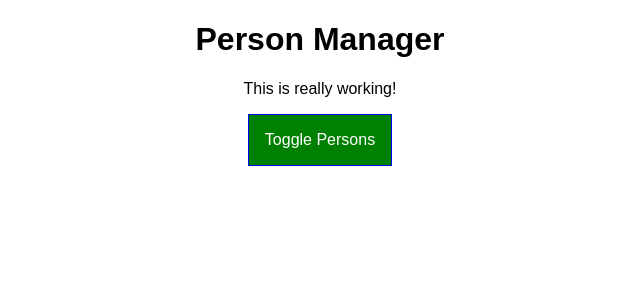
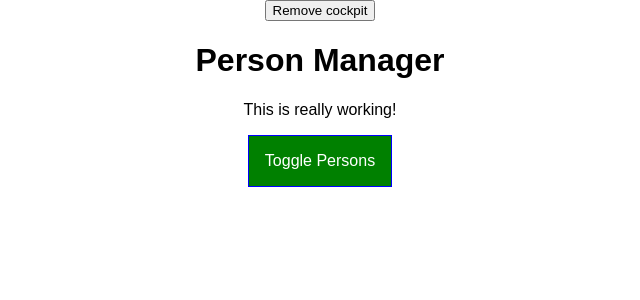
Before and after one commit to SottoMayor/ReactJs, a React app: page / in a window 1280 px wide. Shown: the top 300 px of the page, without its empty margins (320-960 px from the left). Built offline with nearby package versions, Linux system fonts and the light colour scheme.

Commit message:
cleaning up with lifecycle hooks and useEffect()

```diff
--- a/src/components/Cockpit/Cockpit.js
+++ b/src/components/Cockpit/Cockpit.js
@@ -10,11 +10,18 @@ const cockpit = ( props ) => {
 
       setTimeout( () => {
         alert('Saved data to cloud! :)');
-      }, 1000)
-      // The array [a, b, c] in the second argument controls the dependencies...
-      // Ex: [props.person] controls the dependencies of persons!
-      // in that way, if we set [] we exect this component only in the first render time!!!!
+      }, 1000);
+      return () => {
+        console.log('[Cockpit.js] Cleanup work in useEffect!');
+      }
     }, [])
+
+    useEffect(() =>{
+      console.log('[Cockpit.Js] 2nd useEffect');
+      return () => {
+        console.log('[Cockpit.js] Cleanup work in 2nd useEffect!');
+      }
+    })
 
     const assignedClasses = [];
     let btnClass = '';
--- a/src/components/Persons/Persons.js
+++ b/src/components/Persons/Persons.js
@@ -17,6 +17,10 @@ class Persons extends Component {
   componentDidUpdate(prevProps, prevState, snapshot){
     console.log('[Persons.js] ComponentDidUpdate');
     console.log(snapshot);
+  }
+
+  componentWillUnmount(){
+    console.log('[Persons.js] ComponentWillUnmount');
   }
 
   render(){
--- a/src/containers/App.js
+++ b/src/containers/App.js
@@ -17,7 +17,8 @@ class App extends Component {
       { id: 'Person3', name: 'Victor', age: 22 }
     ],
     otherState: 'some other value',
-    showPersons: false
+    showPersons: false,
+    setCockpit: true
   };
 
   static getDerivedStateFromProps(props, state) {
@@ -89,12 +90,19 @@ class App extends Component {
 
     return (
       <div className={classes.App}>
-        <Cockpit
+        <button onClick={() => this.setState({setCockpit: false})}>Remove cockpit</button>
+
+        {
+          (this.state.setCockpit) ?
+
+          <Cockpit
           title={this.props.appTitle}
           showPersons={this.state.showPersons}
           persons={this.state.persons}
           clicked={this.togglePersonsHandler}
-        />
+          />
+          : null
+        }
         {persons}
       </div>
     );
```
